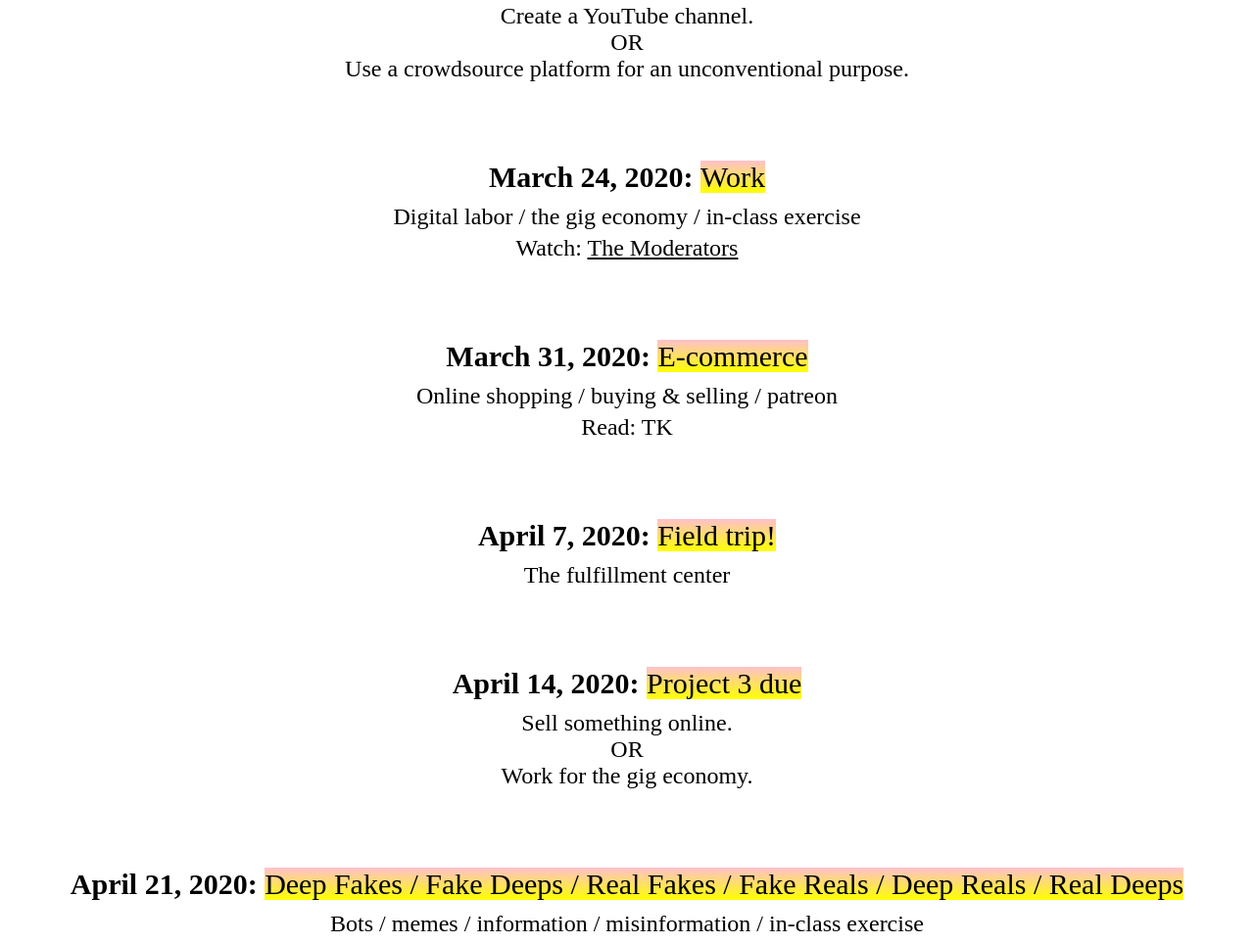
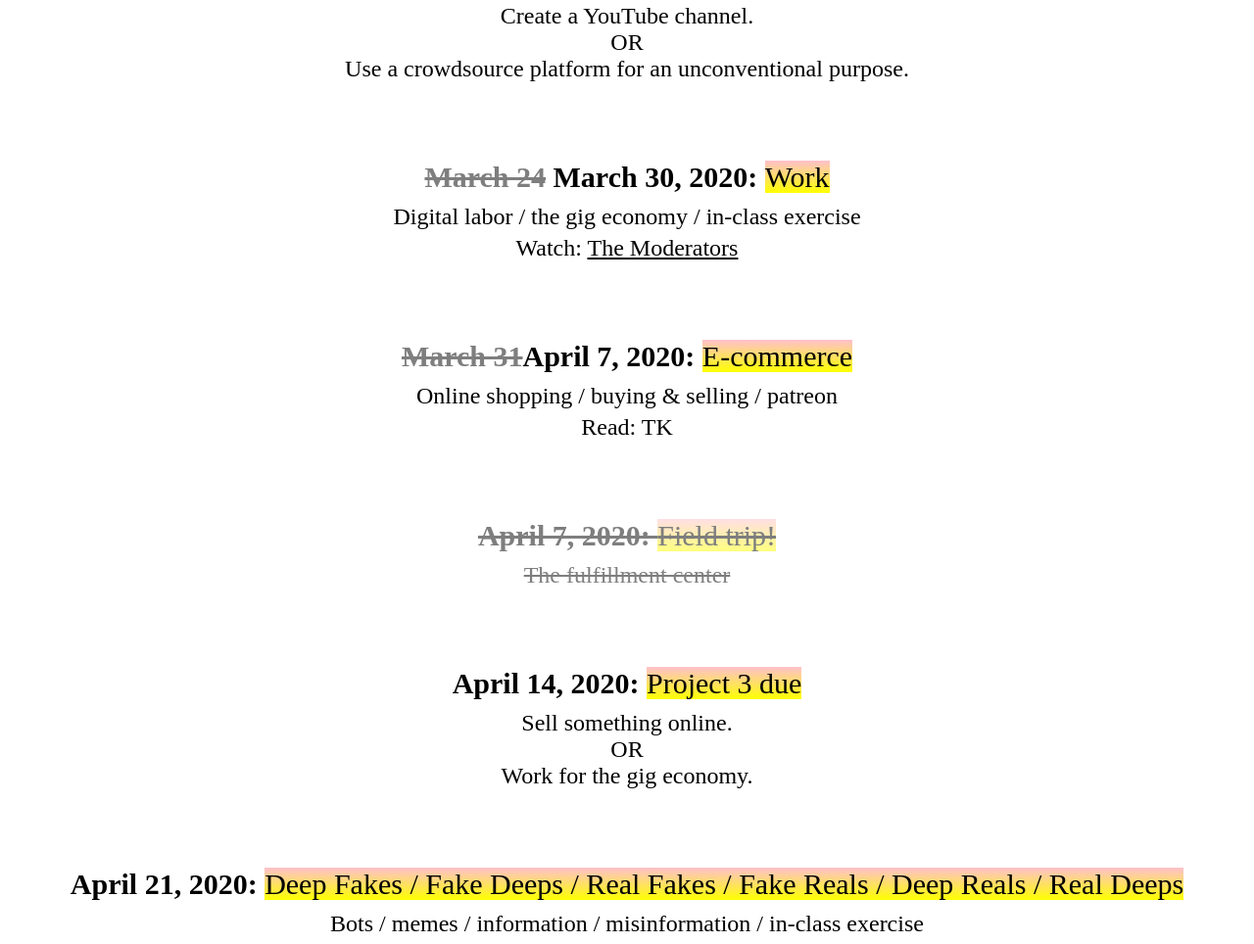
Before and after one commit to antiboredom/internet-as-form-2020, a plain HTML site: page index.html in a window 1280 px wide. Shown: the part 2429-3393 px from the top of the page at 98% size. Drawn offline with Linux system fonts and the light colour scheme.

Commit message:
new corna schedule

```diff
--- a/index.html
+++ b/index.html
@@ -127,7 +127,7 @@
     </p>
 
     <h4>
-      March 24, 2020:
+      <b class="x">March 24</b> March 30, 2020:
       <span>Work</span>
     </h4>
 
@@ -135,17 +135,17 @@
     <p>Watch: <a href="https://www.youtube.com/watch?v=k9m0axUDpro">The Moderators</a></p>
 
     <h4>
-      March 31, 2020:
+      <b class="x">March 31</b>April 7, 2020:
       <span>E-commerce</span>
     </h4>
     <p class="agenda">Online shopping / buying & selling / patreon</p>
     <p>Read: TK</p>
 
-    <h4>
+    <h4 class="x">
       April 7, 2020:
       <span>Field trip!</span>
     </h4>
-    <p class="agenda">The fulfillment center</p>
+    <p class="agenda x">The fulfillment center</p>
 
     <h4>
       April 14, 2020:
--- a/style.css
+++ b/style.css
@@ -84,6 +84,11 @@ p {
   /* animation: 2s linear 0s infinite alternate rotator; */
 }
 
+.x {
+  text-decoration: line-through;
+  opacity: 0.5;
+}
+
 @keyframes rotator {
   0% {
     transform: rotate(-5deg);
```
